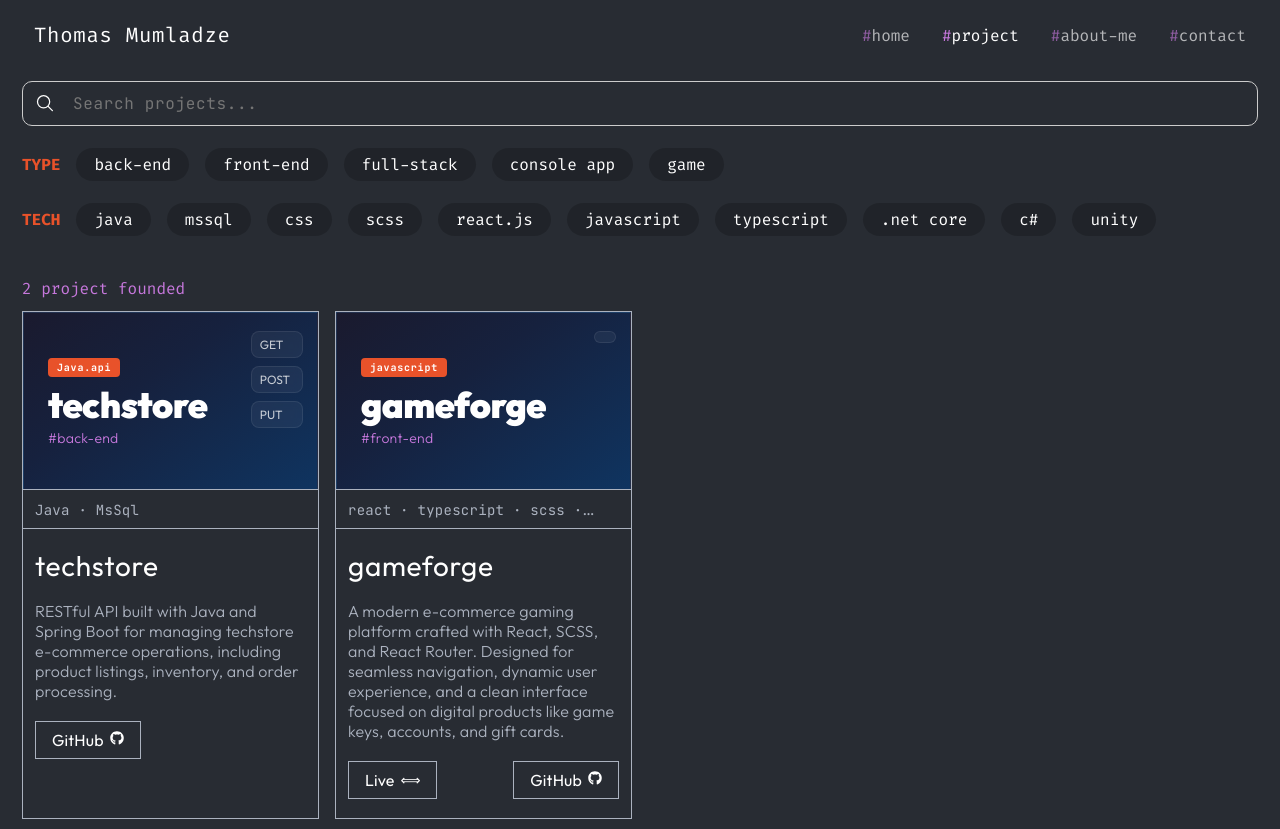
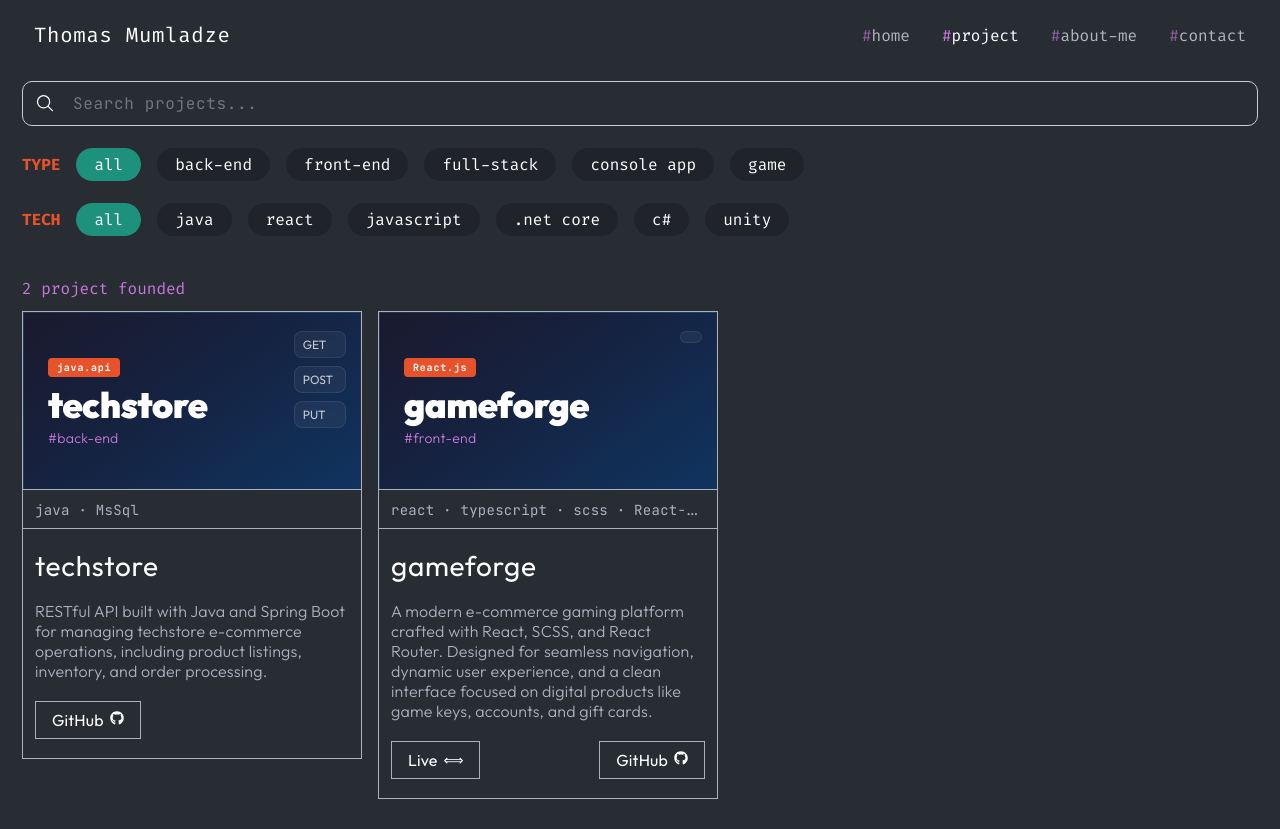
Before and after one commit to ThomasMumladze/dev-portfolio, a React (Vite) app: page /project in a window 1280 px wide. Built offline with nearby package versions, Linux system fonts and the light colour scheme.

Commit message:
updated and add filter

```diff
--- a/src/assets/data/project.json
+++ b/src/assets/data/project.json
@@ -3,8 +3,8 @@
         "id": 1,
         "applicationName": "techstore",
         "type": "back-end",
-        "language": "Java.api",
-        "technologies": ["Java", "MsSql"],
+        "language": "java.api",
+        "technologies": ["java", "MsSql"],
         "methods": ["GET", "POST", "PUT"],
         "description": "RESTful API built with Java and Spring Boot for managing techstore e-commerce operations, including product listings, inventory, and order processing.",
         "urls": {
@@ -17,7 +17,7 @@
         "id": 2,
         "applicationName": "gameforge",
         "type": "front-end",
-        "language": "javascript",
+        "language": "React.js",
         "technologies": ["react", "typescript", "scss", "React-router"],
         "methods": [""],
         "description": "A modern e-commerce gaming platform crafted with React, SCSS, and React Router. Designed for seamless navigation, dynamic user experience, and a clean interface focused on digital products like game keys, accounts, and gift cards.",
--- a/src/page/Project.tsx
+++ b/src/page/Project.tsx
@@ -4,12 +4,25 @@ import _project from "../assets/data/project.json";
 import type { ProjectType } from "../types/projectType";
 
 import Card from "../components/Card";
+import { useState } from "react";
 
-const type = ["back-end", "front-end", "full-stack", "console app", "game"];
-const tech = ["java", "MsSql", "css", "scss", "React.js", "javascript", "TypeScript", ".Net Core", "C#", "Unity"];
+const type = ["all", "back-end", "front-end", "full-stack", "console app", "game"];
+const tech = ["all", "java", "react", "javascript", ".net core", "C#", "unity"];
 
 const Project = () => {
     const projectData = _project as unknown as ProjectType[];
+
+    const [selectedType, setSelectedType] = useState("all");
+    const [selectedTech, setSelectedTech] = useState("all");
+
+    const filteredType = projectData.filter((project) => {
+        const matchType = selectedType === "all" || project.type === selectedType;
+
+        const matchTech = selectedTech === "all" || project.technologies.includes(selectedTech);
+
+        return matchType && matchTech;
+    });
+
     return (
         <article className="project-page">
             <div className="page__filter">
@@ -19,18 +32,37 @@ const Project = () => {
                 </div>
                 <div className="page__filter--type">
                     <h4>type</h4>
-                    {type && type.map((item, _) => <span key={_}>{item}</span>)}
+                    {type &&
+                        type.map((item, _) => (
+                            <span
+                                className={`${selectedType == item ? "active-filter" : ""}`}
+                                onClick={() => setSelectedType(item)}
+                                key={_}
+                            >
+                                {item}
+                            </span>
+                        ))}
                 </div>
                 <div className="page__filter--tech">
                     <h4>tech</h4>
-                    {tech && tech.map((item, _) => <span key={_}>{item}</span>)}
+                    {tech &&
+                        tech.map((item, _) => (
+                            <span
+                                className={`${selectedTech == item ? "active-filter" : ""}`}
+                                onClick={() => setSelectedTech(item)}
+                                key={_}
+                            >
+                                {item}
+                            </span>
+                        ))}
                 </div>
             </div>
-            <p>{_project.length} project founded</p>
+            <p>{filteredType.length} project founded</p>
             <div className="product__list">
-                {projectData.map((item: ProjectType) => (
+                {filteredType.map((item: ProjectType) => (
                     <Card key={item.id} data={item} />
-                ))}{" "}
+                ))}
+                {filteredType.length < 1 ? <h1>project not found</h1> : ""}
             </div>
         </article>
     );
--- a/src/style/pages/_project.scss
+++ b/src/style/pages/_project.scss
@@ -59,6 +59,11 @@ $font-mono: "JetBrains Mono", monospace;
                     color: #fff;
                 }
             }
+
+            .active-filter {
+                background-color: #1e917d;
+                color: #fff;
+            }
         }
     }
 
@@ -69,10 +74,14 @@ $font-mono: "JetBrains Mono", monospace;
     }
 
     .product__list {
-        display: grid;
-        grid-template-columns: repeat(4, 1fr);
-        grid-column-gap: 16px;
-        grid-row-gap: 16px;
+        align-items: start;
+        display: flex;
+        gap: 16px;
+        flex-wrap: wrap;
+        // display: grid;
+        // grid-template-columns: repeat(4, 1fr);
+        // grid-column-gap: 16px;
+        // grid-row-gap: 16px;
 
         > div {
             width: 100%;
```
